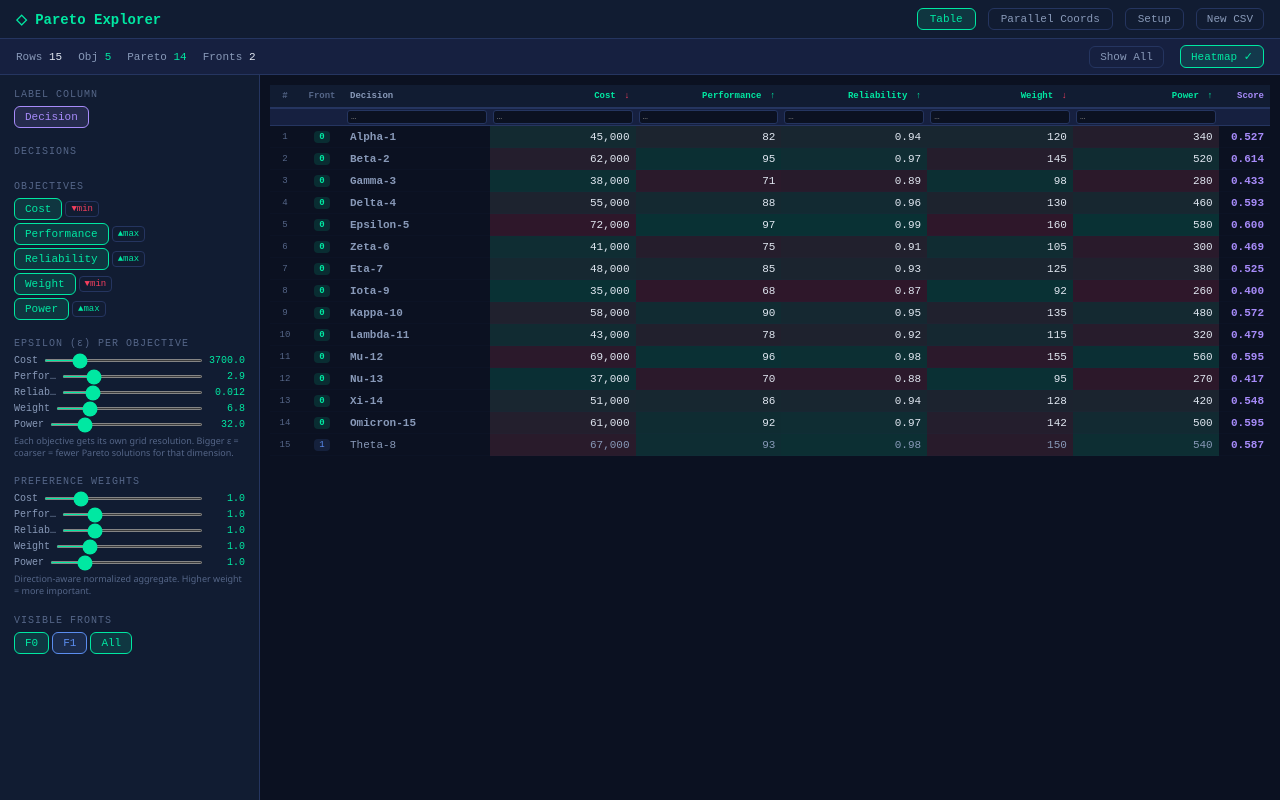
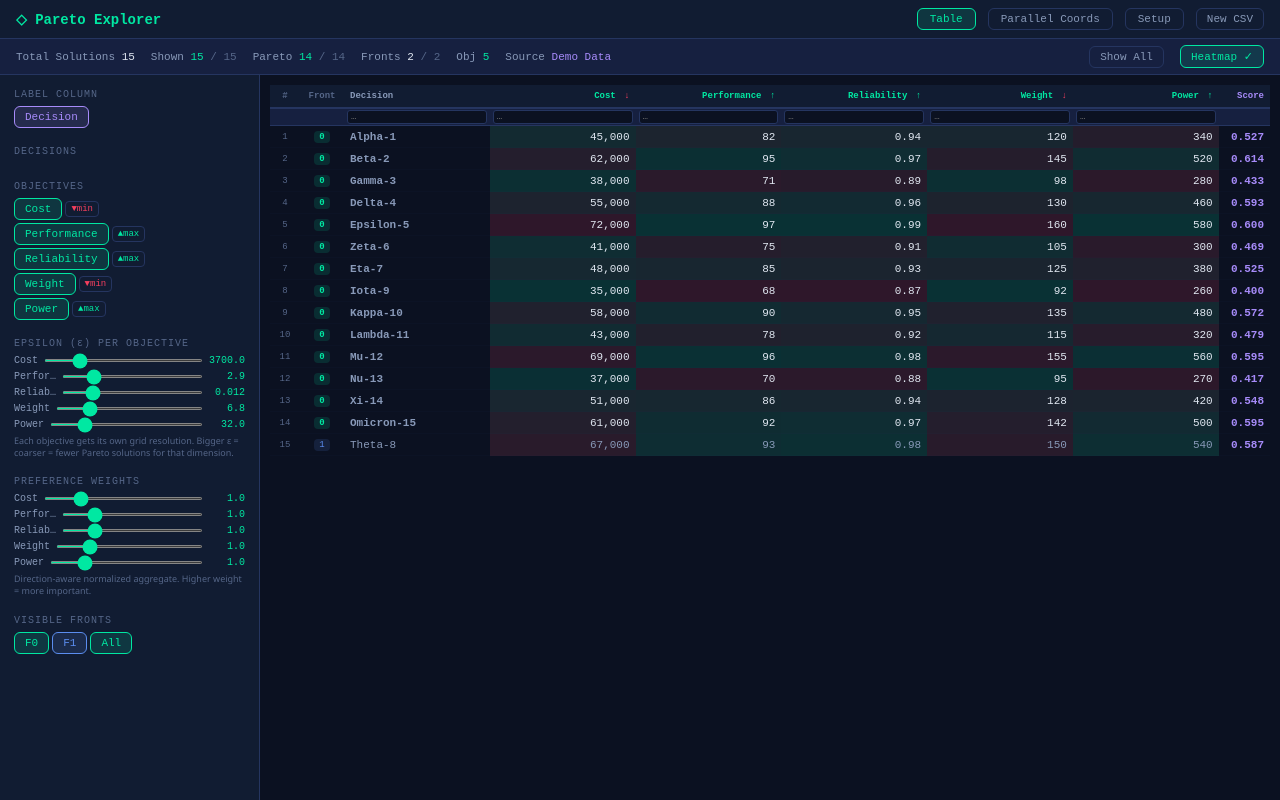
Before and after one commit to jrkasprzyk/ParetoExplorer, a React (Vite) app: page / in a window 1280 px wide. Both pictures are taken after a click on the button "Demo Data". Built offline with nearby package versions, Linux system fonts and the light colour scheme.

Commit message:
improve top status bar and fix vulnerabilities

```diff
--- a/package.json
+++ b/package.json
@@ -18,6 +18,6 @@
     "@types/react": "^18.3.3",
     "@types/react-dom": "^18.3.0",
     "@vitejs/plugin-react": "^4.3.1",
-    "vite": "^5.4.0"
+    "vite": "^8.0.3"
   }
 }
--- a/src/ParetoApp.jsx
+++ b/src/ParetoApp.jsx
@@ -442,6 +442,7 @@ export default function ParetoApp() {
   const [decisionCol, setDecisionCol] = useState(null);
   const [decisionCols, setDecisionCols] = useState([]);
   const [visibleFronts, setVisibleFronts] = useState({});
+  const [sourceLabel, setSourceLabel] = useState("Uploaded CSV");
   const [loaded, setLoaded] = useState(false);
   const fileRef = useRef(null);
 
@@ -545,9 +546,10 @@ export default function ParetoApp() {
     });
   }, [headers, decisionCol, objectives, inferredDecisionCols]);
 
-  const loadData = useCallback((csvText) => {
+  const loadData = useCallback((csvText, sourceName = "Uploaded CSV") => {
     const { headers: h, rows: r, columnRoles } = parseCSV(csvText);
     setHeaders(h); setRows(r);
+    setSourceLabel(sourceName);
     setColumnRoleHints(columnRoles || {});
     const nc = h.filter(col => r.some(row => typeof row[col] === "number"));
     const sc = h.filter(col => r.some(row => typeof row[col] === "string" && row[col] !== ""));
@@ -588,13 +590,14 @@ export default function ParetoApp() {
     const file = e.target.files?.[0];
     if (!file) return;
     const reader = new FileReader();
-    reader.onload = (ev) => loadData(ev.target.result);
+    reader.onload = (ev) => loadData(ev.target.result, file.name);
     reader.readAsText(file);
   }, [loadData]);
 
   const loadDemo = useCallback(() => {
     const d = { ...parseCSV(DEMO) };
     setHeaders(d.headers); setRows(d.rows);
+    setSourceLabel("Demo Data");
     setColumnRoleHints(d.columnRoles || {});
     setDecisionCol("Decision");
     setDecisionCols([]);
@@ -616,6 +619,9 @@ export default function ParetoApp() {
   }, [sortCol]);
 
   const paretoCount = useMemo(() => fronts[0]?.length || 0, [fronts]);
+  const shownCount = useMemo(() => visibleData.length, [visibleData]);
+  const shownParetoCount = useMemo(() => visibleData.filter(r => r._front === 0).length, [visibleData]);
+  const visibleFrontCount = useMemo(() => availableFronts.filter(f => visibleFronts[f] !== false).length, [availableFronts, visibleFronts]);
   const hasScore = objectives.some(o => (weights[o] || 0) > 0);
 
   if (!loaded) {
@@ -679,10 +685,12 @@ export default function ParetoApp() {
 
       {/* Stats */}
       <div style={{ background: C.surfaceAlt, borderBottom: `1px solid ${C.border}`, padding: "6px 16px", display: "flex", gap: 16, fontSize: 11, fontFamily: FM, flexWrap: "wrap", alignItems: "center" }}>
-        <span style={{ color: C.textMuted }}>Rows <span style={{ color: C.text }}>{rows.length}</span></span>
+        <span style={{ color: C.textMuted }}>Total Solutions <span style={{ color: C.text }}>{rows.length}</span></span>
+        <span style={{ color: C.textMuted }}>Shown <span style={{ color: C.accent }}>{shownCount}</span><span style={{ color: C.textDim }}> / {rows.length}</span></span>
+        <span style={{ color: C.textMuted }}>Pareto <span style={{ color: C.front0 }}>{shownParetoCount}</span><span style={{ color: C.textDim }}> / {paretoCount}</span></span>
+        <span style={{ color: C.textMuted }}>Fronts <span style={{ color: C.text }}>{visibleFrontCount}</span><span style={{ color: C.textDim }}> / {fronts.length}</span></span>
         <span style={{ color: C.textMuted }}>Obj <span style={{ color: C.accent }}>{objectives.length}</span></span>
-        <span style={{ color: C.textMuted }}>Pareto <span style={{ color: C.front0 }}>{paretoCount}</span></span>
-        <span style={{ color: C.textMuted }}>Fronts <span style={{ color: C.text }}>{fronts.length}</span></span>
+        <span style={{ color: C.textMuted }}>Source <span style={{ color: C.highlight }}>{sourceLabel}</span></span>
         <div style={{ flex: 1 }} />
         <Chip label={showOnlyPareto ? "Pareto Only ✓" : "Show All"} active={showOnlyPareto} onClick={() => setShowOnlyPareto(p => !p)} />
         <Chip label={condFormat ? "Heatmap ✓" : "Heatmap"} active={condFormat} onClick={() => setCondFormat(p => !p)} />
```
Also changed, not shown: 1 other file (tests, documents, lock files or other folders).
